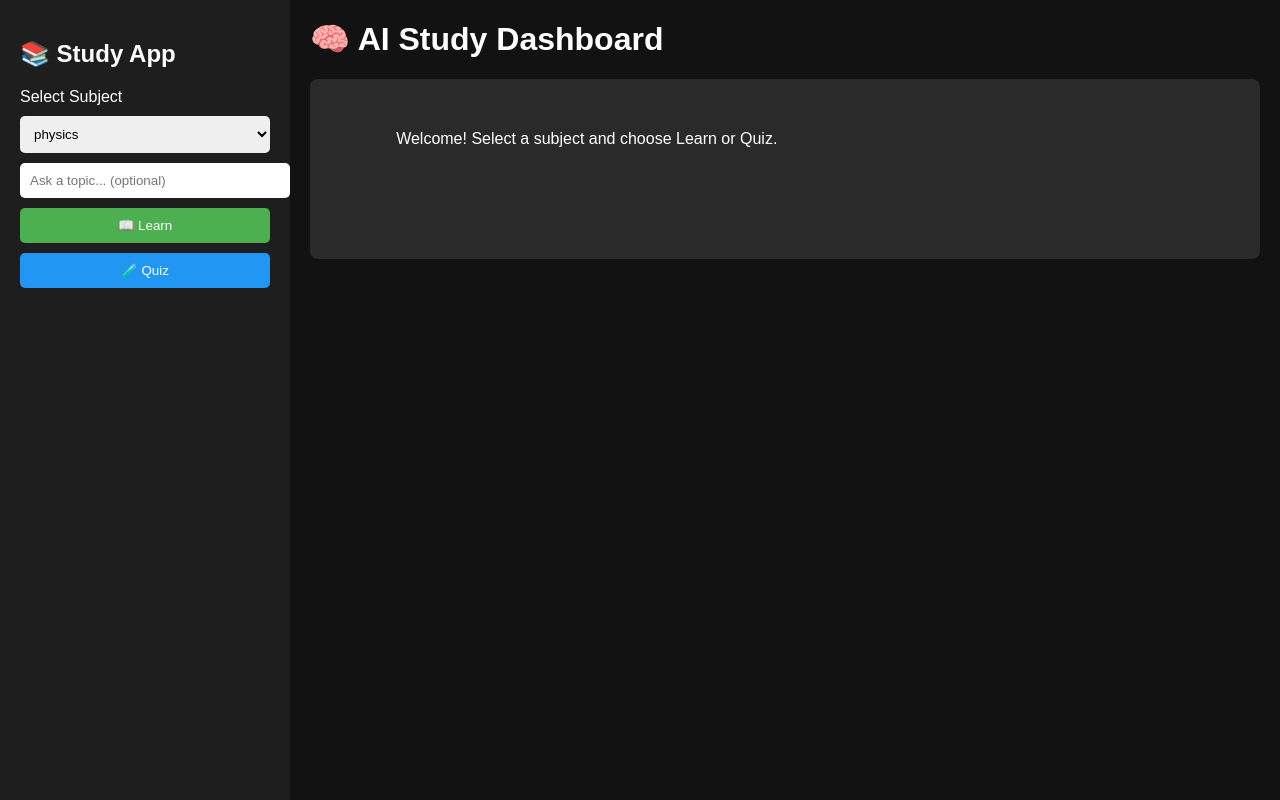
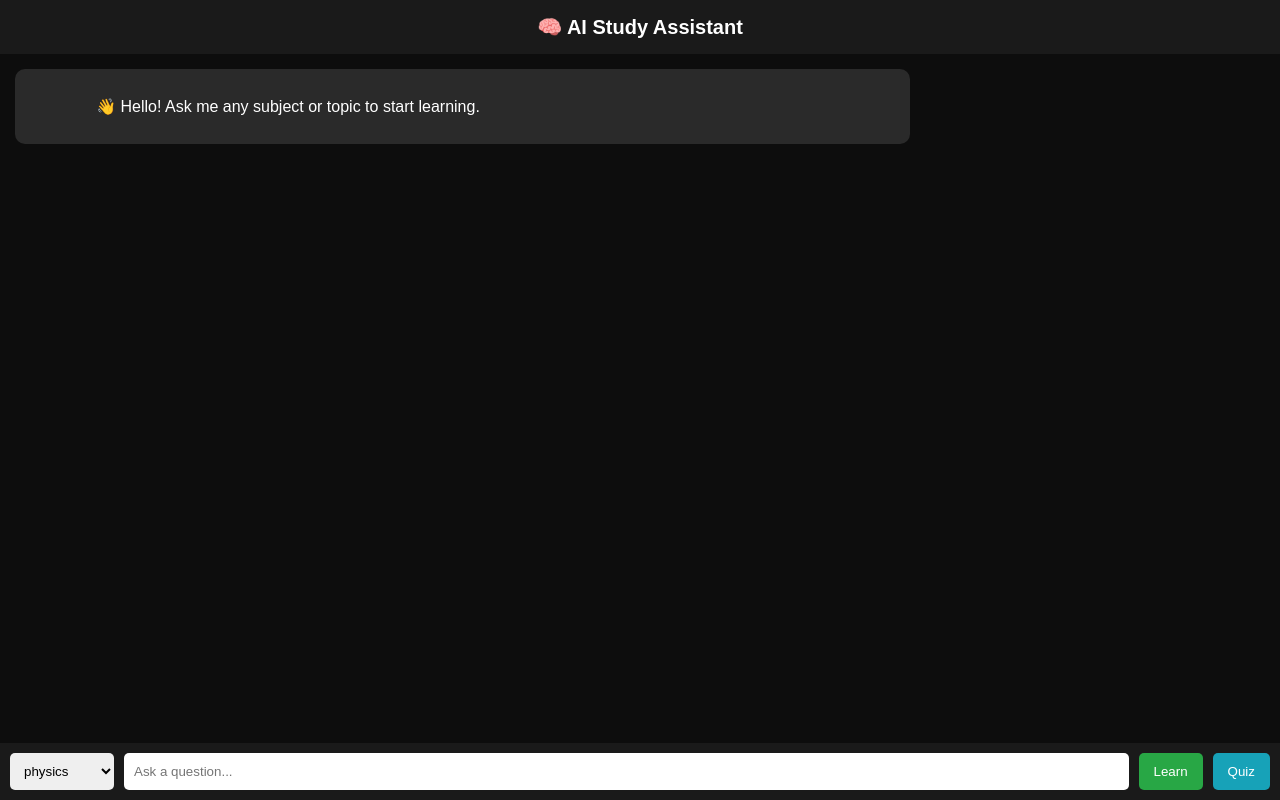
Before and after one commit to blessingdoughan2010-commits/ai-study-app, a Flask app: page / in a window 1280 px wide. Run offline with Flask 3, Linux system fonts and the light colour scheme.

Commit message:
updated UI and AI

```diff
--- a/app.py
+++ b/app.py
@@ -3,30 +3,68 @@
 
 app = Flask(__name__)
 
-# ✅ Built-in syllabus (no files needed)
+# Built-in syllabus with explanations
 syllabus = {
-    "physics": ["Motion", "Force", "Energy", "Waves", "Electricity"],
-    "economics": ["Demand", "Supply", "Market", "Inflation", "GDP"],
-    "biology": ["Cell", "Respiration", "Photosynthesis", "Genetics"],
-    "math": ["Algebra", "Trigonometry", "Geometry", "Calculus"],
-    "english": ["Grammar", "Comprehension", "Essay Writing"]
+    "physics": {
+        "Motion": "Motion is the change in position of an object over time. It can be described using speed, velocity, and acceleration.",
+        "Force": "Force is a push or pull acting on an object. It can cause motion or change the shape of an object.",
+        "Energy": "Energy is the ability to do work. Examples include kinetic and potential energy."
+    },
+    "math": {
+        "Algebra": "Algebra involves solving equations and working with variables like x and y.",
+        "Trigonometry": "Trigonometry studies relationships between angles and sides of triangles.",
+        "Geometry": "Geometry deals with shapes, sizes, and properties of space.",
+        "Calculus": "Calculus studies change and motion using derivatives and integrals."
+    },
+    "economics": {
+        "Demand": "Demand is the quantity of goods consumers are willing to buy at a given price.",
+        "Supply": "Supply is the quantity producers are willing to sell.",
+        "Market": "A market is where buyers and sellers interact.",
+    }
 }
 
-# 🧠 Quiz generator
+# 🧠 Teaching function
+def teach(subject, question):
+    topics = syllabus.get(subject, {})
+
+    if not topics:
+        return "No content available."
+
+    # If user typed something → try match
+    if question:
+        for topic, explanation in topics.items():
+            if question.lower() in topic.lower():
+                return f"{topic}:\n{explanation}"
+
+        return "I couldn't find that topic. Try another keyword."
+
+    # If no question → explain a random topic
+    topic = random.choice(list(topics.keys()))
+    return f"{topic}:\n{topics[topic]}"
+
+
+# 🧪 Quiz generator
 def generate_quiz(subject):
-    topic = random.choice(syllabus.get(subject, ["General Topic"]))
+    topics = list(syllabus.get(subject, {}).keys())
+
+    if not topics:
+        return "No quiz available."
+
+    topic = random.choice(topics)
+
     return f"""
 Topic: {topic}
 
 What is {topic}?
 
-A. Explanation of {topic}
+A. Correct explanation of {topic}
 B. Wrong answer
 C. Another option
 D. Random guess
 
 Answer: A
 """
+
 
 @app.route("/", methods=["GET", "POST"])
 def index():
@@ -35,13 +73,13 @@
 
     if request.method == "POST":
         subject = request.form.get("subject")
+        question = request.form.get("question")
         mode = request.form.get("mode")
 
         if mode == "quiz":
             result = generate_quiz(subject)
         else:
-            topics = syllabus.get(subject, [])
-            result = "Topics:\n" + "\n".join(topics)
+            result = teach(subject, question)
 
     return render_template("index.html", result=result, subjects=subjects)
 
--- a/templates/index.html
+++ b/templates/index.html
@@ -1,69 +1,93 @@
 <!DOCTYPE html>
 <html>
 <head>
-    <title>AI Study Dashboard</title>
+    <title>AI Study Assistant</title>
+
+    <meta name="viewport" content="width=device-width, initial-scale=1">
 
     <style>
         body {
             margin: 0;
             font-family: Arial, sans-serif;
-            background: #121212;
+            background: #0d0d0d;
             color: white;
         }
 
         .container {
             display: flex;
+            flex-direction: column;
             height: 100vh;
         }
 
-        .sidebar {
-            width: 250px;
-            background: #1e1e1e;
-            padding: 20px;
+        .header {
+            padding: 15px;
+            background: #1a1a1a;
+            text-align: center;
+            font-size: 20px;
+            font-weight: bold;
         }
 
-        .sidebar h2 {
-            margin-bottom: 20px;
+        .chat-box {
+            flex: 1;
+            padding: 15px;
+            overflow-y: auto;
         }
 
-        .main {
-            flex: 1;
-            padding: 20px;
+        .message {
+            margin-bottom: 15px;
+            max-width: 70%;
+            padding: 10px;
+            border-radius: 10px;
+            white-space: pre-wrap;
         }
 
-        select, input, button {
-            width: 100%;
+        .user {
+            background: #007bff;
+            margin-left: auto;
+        }
+
+        .bot {
+            background: #2a2a2a;
+        }
+
+        .input-area {
             padding: 10px;
-            margin-top: 10px;
+            background: #1a1a1a;
+            display: flex;
+            gap: 10px;
+        }
+
+        select, input {
+            padding: 10px;
+            border-radius: 5px;
             border: none;
-            border-radius: 5px;
+        }
+
+        input {
+            flex: 1;
         }
 
         button {
+            padding: 10px 15px;
+            border: none;
+            border-radius: 5px;
             cursor: pointer;
         }
 
         .learn-btn {
-            background: #4CAF50;
+            background: #28a745;
             color: white;
         }
 
         .quiz-btn {
-            background: #2196F3;
+            background: #17a2b8;
             color: white;
         }
 
-        .output {
-            margin-top: 20px;
-            background: #2a2a2a;
-            padding: 15px;
-            border-radius: 8px;
-            min-height: 150px;
-            white-space: pre-wrap;
+        @media (max-width: 600px) {
+            .message {
+                max-width: 90%;
             }
-
-        h1 {
-            margin-top: 0;
         }
     </style>
 </head>
@@ -72,39 +96,42 @@
 
 <div class="container">
 
-    <!-- Sidebar -->
-    <div class="sidebar">
-        <h2>📚 Study App</h2>
+    <div class="header">
+        🧠 AI Study Assistant
+    </div>
 
-        <form method="POST">
+    <div class="chat-box">
 
-            <label>Select Subject</label>
+        {% if result %}
+            <div class="message user">
+                {{ request.form.get("question") or request.form.get("subject") }}
+            </div>
+
+            <div class="message bot">
+                {{ result }}
+            </div>
+        {% else %}
+            <div class="message bot">
+                👋 Hello! Ask me any subject or topic to start learning.
+            </div>
+        {% endif %}
+
+    </div>
+
+    <form method="POST" class="input-area">
+
         <select name="subject">
             {% for sub in subjects %}
                 <option value="{{ sub }}">{{ sub }}</option>
             {% endfor %}
         </select>
 
-            <input type="text" name="question" placeholder="Ask a topic... (optional)">
+        <input type="text" name="question" placeholder="Ask a question...">
 
-            <button class="learn-btn" name="mode" value="learn">📖 Learn</button>
-            <button class="quiz-btn" name="mode" value="quiz">🧪 Quiz</button>
+        <button class="learn-btn" name="mode" value="learn">Learn</button>
+        <button class="quiz-btn" name="mode" value="quiz">Quiz</button>
 
     </form>
-    </div>
-
-    <!-- Main Content -->
-    <div class="main">
-        <h1>🧠 AI Study Dashboard</h1>
-
-        <div class="output">
-            {% if result %}
-                {{ result }}
-            {% else %}
-                Welcome! Select a subject and choose Learn or Quiz.
-            {% endif %}
-        </div>
-    </div>
 
 </div>
 
```
Lines whose indentation alone changed are shown as unchanged.
